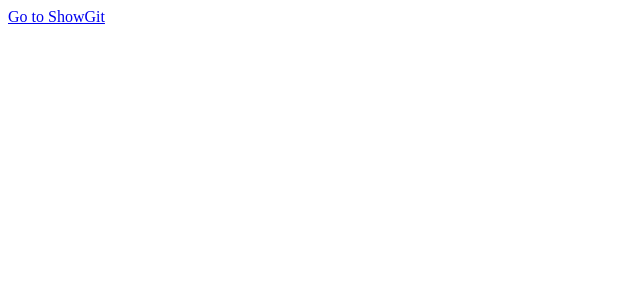
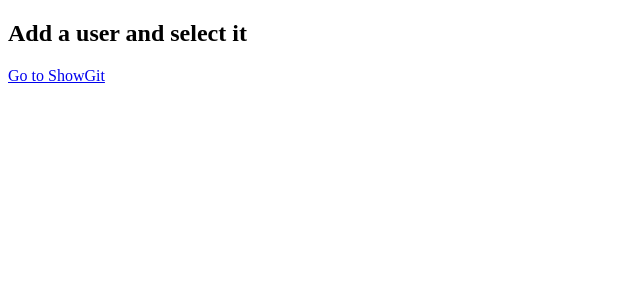
Before and after one commit to PeppeOliveri/Esercizi-React, a React (Create React App) app in the folder mycount/: page / in a window 1280 px wide. Shown: the top 300 px of the page, without its empty margins (0-640 px from the left). Built offline with nearby package versions, Linux system fonts and the light colour scheme.

Commit message:
exercise 49 react

```diff
--- a/mycount/src/App.js
+++ b/mycount/src/App.js
@@ -9,7 +9,9 @@
   return (
     <>
       <Routes>
-        <Route path="/" element={<GithubUserList />} />
+        <Route path="/" element={<GithubUserList />}>
+          <Route index element={<h2>Add a user and select it</h2>} />
+        </Route>
         <Route path="/user" element={<ShowGithub />}>
           <Route index element={<h3>Show user data</h3>} />
           <Route path=":username" element={<GithubUser />} />
--- a/mycount/src/GithubUserList.js
+++ b/mycount/src/GithubUserList.js
@@ -1,8 +1,9 @@
-import { Link } from "react-router-dom";
+import { Link, Outlet } from "react-router-dom";
 
 export function GithubUserList() {
   return (
     <div>
+      <Outlet />
       <Link to={"/user"}>Go to ShowGit</Link>
     </div>
   );
```
